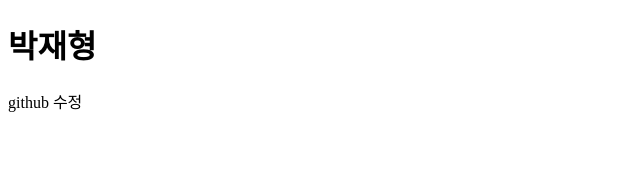
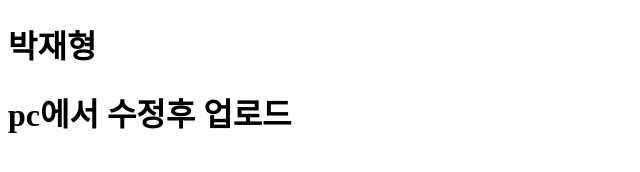
Before and after one commit to dreamywb/intro, a plain HTML site: page index.html in a window 1280 px wide. Shown: the whole page, without its empty margins (0-640 px from the left). Drawn offline with Linux system fonts and the light colour scheme.

Commit message:
파일 수정해봄

```diff
--- a/index.html
+++ b/index.html
@@ -8,6 +8,6 @@
 </head>
 <body>
     <h1>박재형</h1>
-    <p>github 수정</p>
+    <h1>pc에서 수정후 업로드</h1>
 </body>
 </html>
```
